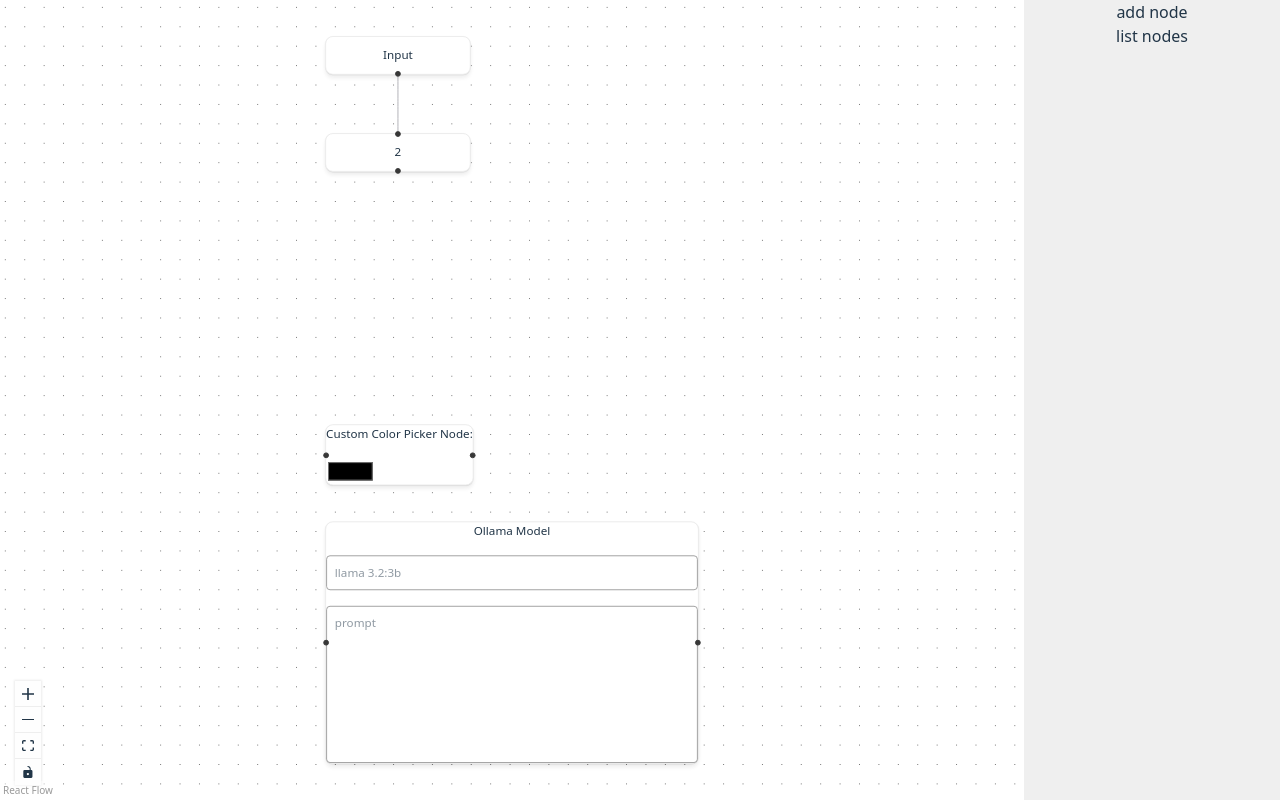
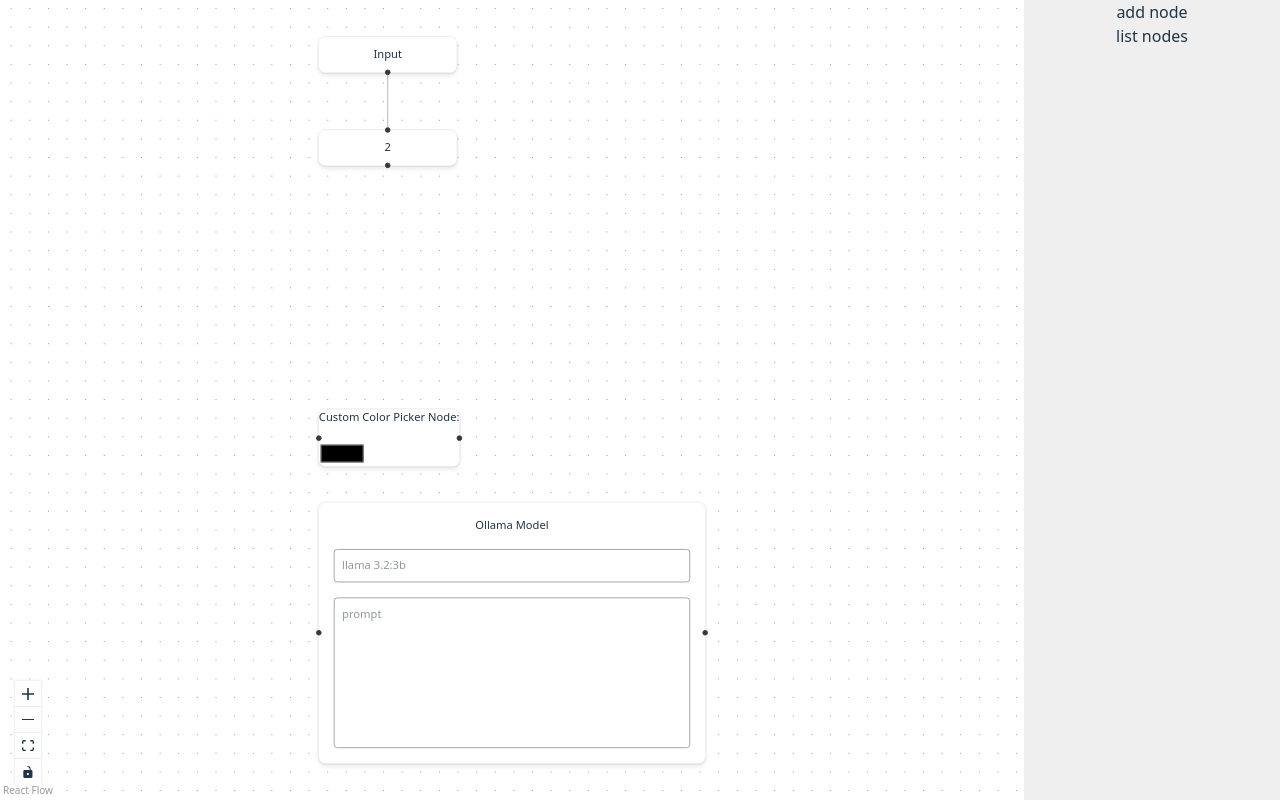
Before and after one commit to ask0ldd/FlowTest, a React (Vite) app: page / in a window 1280 px wide. Built offline with nearby package versions, Linux system fonts and the light colour scheme.

Commit message:
*edit* front / llm node styling

```diff
--- a/src/customNodes/LLMNode.tsx
+++ b/src/customNodes/LLMNode.tsx
@@ -3,7 +3,7 @@ import { Handle, NodeProps, Position, Node } from "@xyflow/react";
 // eslint-disable-next-line @typescript-eslint/no-unused-vars
 export default function LLMNode({id, data, isConnectable}: NodeProps<Node<{onChange : () => void}>>){
     return(
-        <>
+        <div style={{padding : '1rem'}}>
             <Handle
                 type="target"
                 position={Position.Left}
@@ -21,6 +21,6 @@ export default function LLMNode({id, data, isConnectable}: NodeProps<Node<{onCha
                 id="a"
                 isConnectable={isConnectable}
             />
-        </>
+        </div>
     )
 }
```
